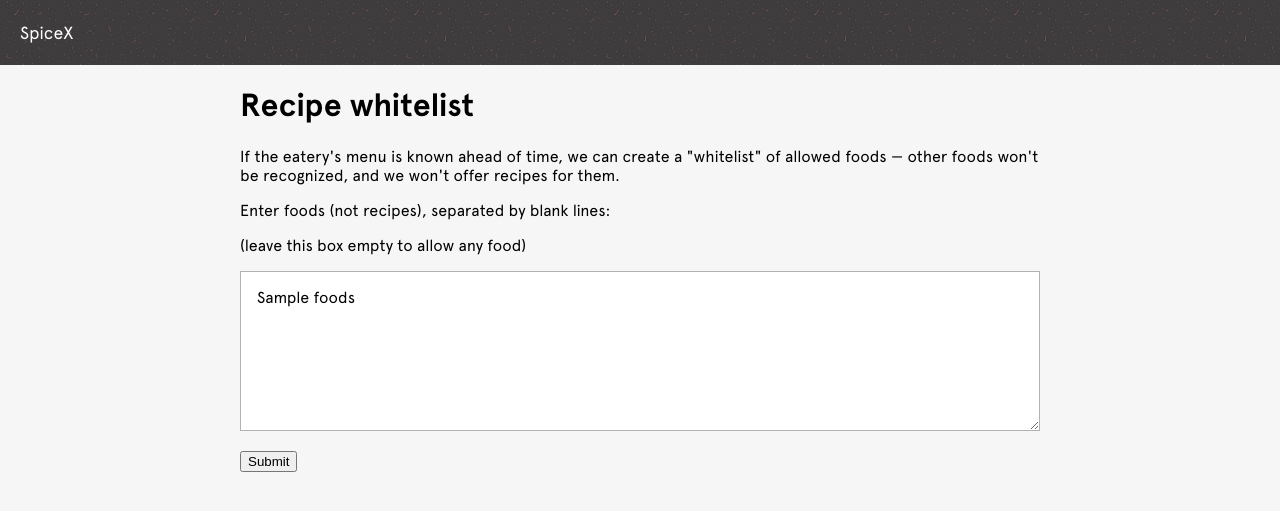
After one commit to nate-parrott/spiceX, a Python web app: template webapp/templates/whitelist.html in a window 1280 px wide. The commit adds this page. Shown: the top 511 px of the page. Run offline with Jinja, Linux system fonts and the light colour scheme; the template is opened without the code that fills it: most values are stand-ins (such as "Sample title", 1, 10 or a date in 2020); some libraries are stand-ins or nearby versions.

Commit message:
recipe whitelist

```diff
--- a/webapp/main.py
+++ b/webapp/main.py
@@ -14,7 +14,7 @@
 
 import webapp2
 from recognition import Recognize, RecognizeBase64, RecognizeAndRecommend, RecTest
-from recipes import SubmitRecipe
+from recipes import SubmitRecipe, RecipeWhitelist
 from recipe_review import RecipeReview, EnableRecipe, DeleteRecipe
 from recommendations import Recommendations
 from template import template
@@ -38,5 +38,6 @@ app = webapp2.WSGIApplication([
     ('/rec_test', RecTest),
     ('/enable_recipe', EnableRecipe),
     ('/delete_recipe', DeleteRecipe),
+    ('/whitelist', RecipeWhitelist),
     ('/spicex', SpiceXHandler)
 ], debug=True)
--- a/webapp/static/base.css
+++ b/webapp/static/base.css
@@ -59,3 +59,23 @@ a {
   max-width: 800px;
   margin: auto;
 }
+
+button.delete {
+  box-shadow: 0px 0px 3px red;
+}
+
+
+textarea {
+  appearance: none;
+  outline: none;
+  font-size: 1em;
+  font-family: inherit;
+  box-sizing: border-box;
+  padding: 1em;
+  border: 1px solid rgba(0,0,0,0.3);
+}
+
+textarea.large {
+  width: 100%;
+  height: 10em;
+}
--- a/webapp/templates/main.html
+++ b/webapp/templates/main.html
@@ -12,4 +12,7 @@
   <p>
     <a href='/review'>Recipe review</a>
   </p>
+  <p>
+    <a href='/whitelist'>Manage allowed foods (recipe whitelist)</a>
+  </p>
 {% endblock %}
--- /dev/null
+++ b/webapp/templates/whitelist.html
@@ -0,0 +1,16 @@
+{% extends "base.html" %}
+
+{% block content %}
+
+<h1>Recipe whitelist</h1>
+
+<p>If the eatery's menu is known ahead of time, we can create a "whitelist" of allowed foods — other foods won't be recognized, and we won't offer recipes for them.</p>
+
+<form method='POST'>
+  <p>Enter foods (not recipes), separated by blank lines:</p>
+  <p>(leave this box empty to allow any food)</p>
+  <textarea class='large' name='foods'>{{ foods }}</textarea>
+  <p><input type='submit'/></p>
+</form>
+
+{% endblock %}
```
Also changed, not shown: webapp/models.py (+19 -0 lines), webapp/recipes.py (+20 -1 lines), webapp/recommendations.py (+7 -3 lines).
